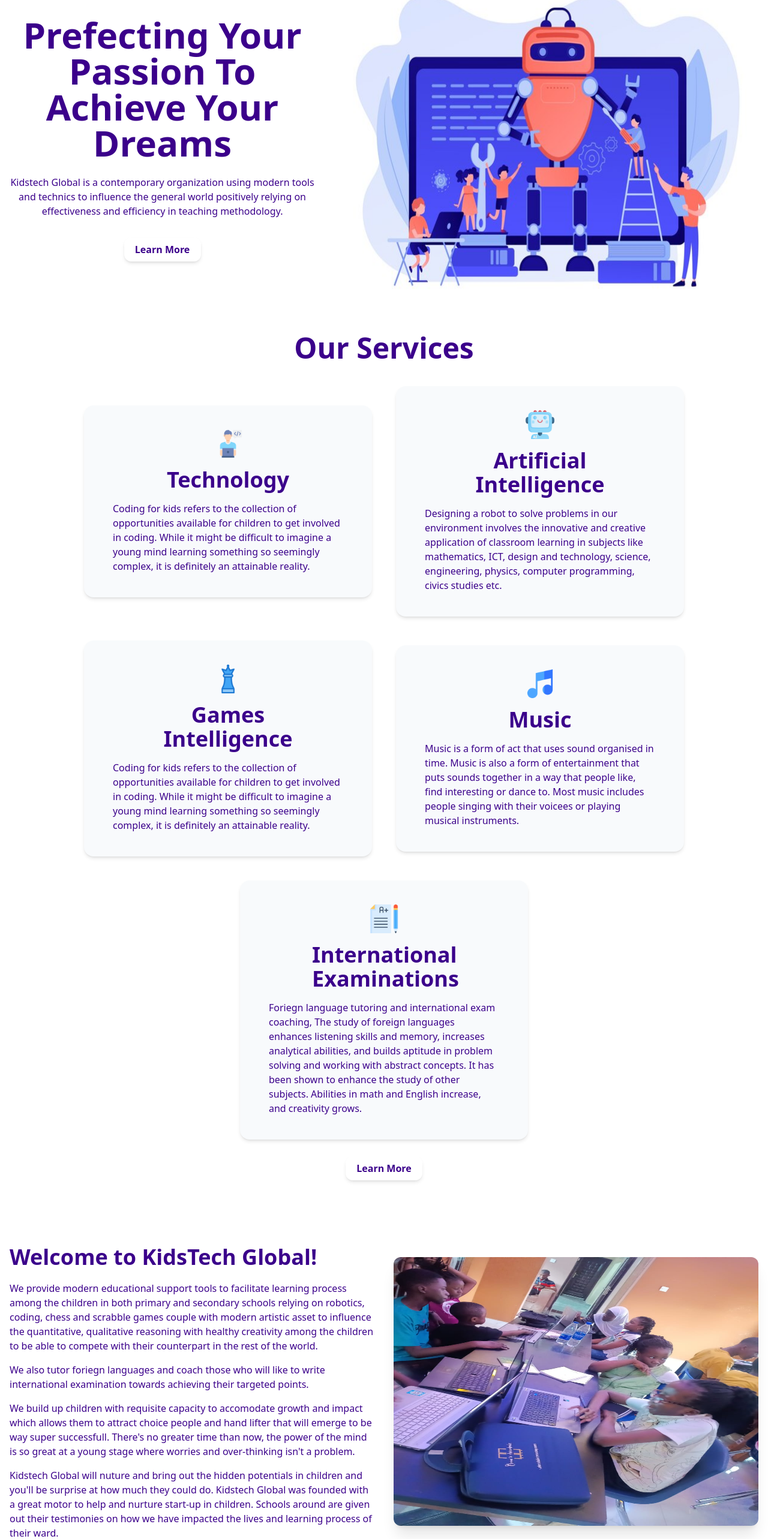
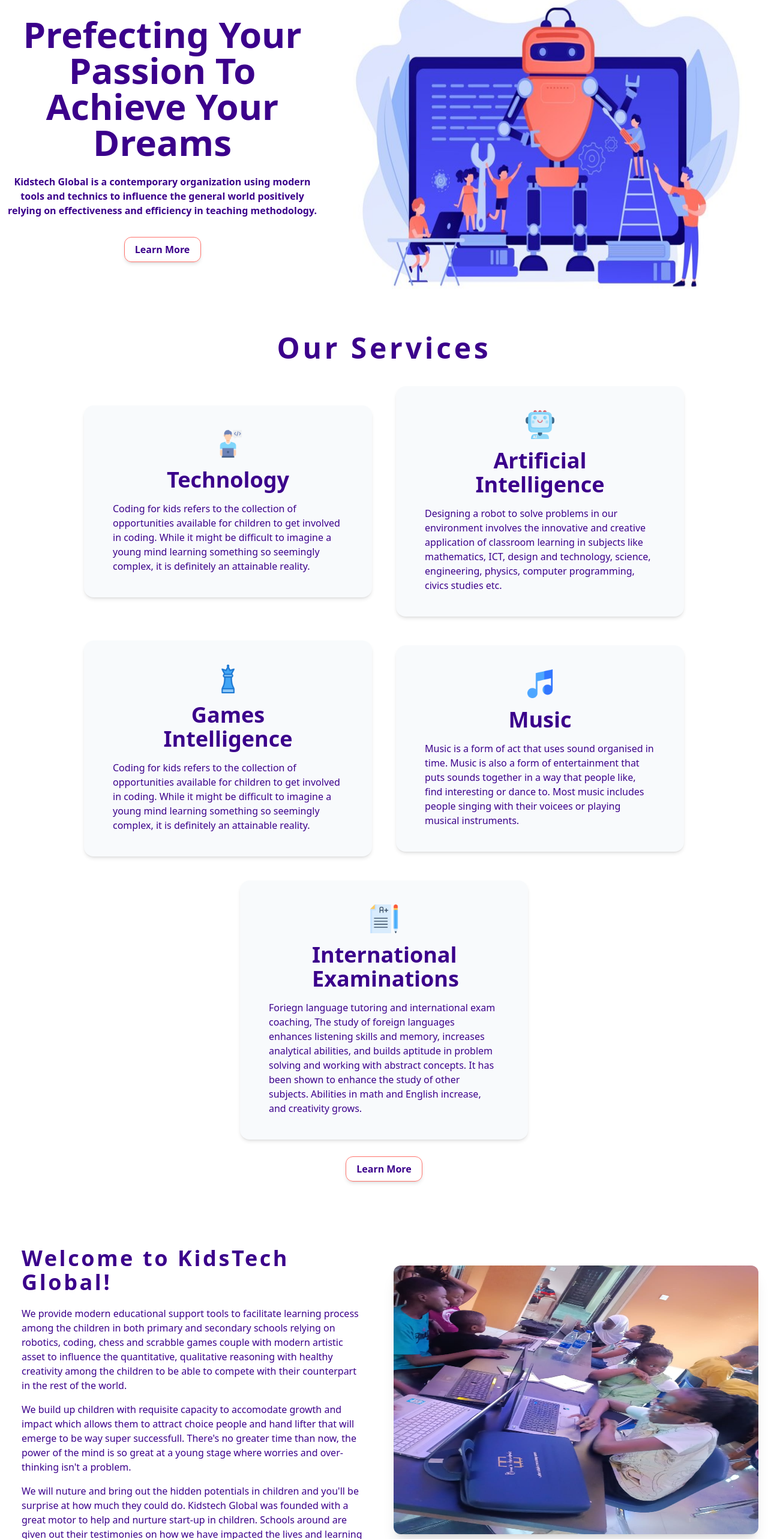
Before and after one commit to th3cr4zycl4y/kidstech, a React (Create React App) app: page / in a window 1280 px wide. Shown: the part 184-2750 px from the top of the page at 60% size. Built offline with nearby package versions, Linux system fonts and the light colour scheme.

Commit message:
little design touch

```diff
--- a/src/components/Footer/Footercon.jsx
+++ b/src/components/Footer/Footercon.jsx
@@ -7,8 +7,8 @@
     <div className=" mx-auto flex lg:py-32 py-10 w-[90%] items-center justify-center">
       <div className="space-y-10 text-center text-white">
         <div className="flex flex-col items-center justify-center space-y-10 lg:space-x-10 lg:flex-row lg:w-full">
-          <div className="space-y-4">
-            <div className="flex items-end justify-center  lg:w-[40%]">
+          <div className="space-y-4 flex flex-col justify-center items-center">
+            <div className="flex items-end justify-center  lg:w-[50%]">
               <img
                 src={logo}
                 className="w-[5rem] h-[5rem]"
@@ -35,22 +35,32 @@
           </div>
         </div>
         <div className="flex justify-center mt-10 align-center">
-          <ul className="flex flex-col items-center justify-center h-full mx-auto space-y-5 text-2xl font-bold text-center text-white lg:flex-row lg:space-y-0 lg:space-x-10">
+          <ul className="flex flex-col items-center justify-center h-full mx-auto space-y-5 text-2xl font-bold text-center  lg:flex-row lg:space-y-0 lg:space-x-10">
             <li>
-              <a href="#Home">Home</a>
+              <a href="#Home" className="text-white">
+                Home
+              </a>
             </li>
             <li>
-              <a href="#ourservice">Our Service</a>
+              <a href="#ourservice" className="text-white">
+                Our Service
+              </a>
             </li>
             <li>
-              <a href="#about">About</a>
+              <a href="#about" className="text-white">
+                About
+              </a>
             </li>
             <li>
-              <a href="#gallery">Gallery</a>
+              <a href="#gallery" className="text-white">
+                Gallery
+              </a>
             </li>
 
             <li>
-              <a href="#contact">Contact</a>
+              <a href="#contact" className="text-white">
+                Contact
+              </a>
             </li>
           </ul>
         </div>
--- a/src/components/Ourservice/Ourservice.jsx
+++ b/src/components/Ourservice/Ourservice.jsx
@@ -6,7 +6,7 @@
     <section id="ourservice" className="container mx-auto">
       <div className="flex flex-col items-center justify-center">
         <h3
-          className="text-4xl lg:text-5xl my-5 text-[#3B008B] font-extrabold"
+          className="text-4xl tracking-widest lg:text-5xl my-5 text-[#3B008B] font-extrabold "
           data-aos="fade-up"
         >
           Our Services
@@ -15,7 +15,7 @@
           <Scard />
         </div>
         <button data-aos="fade-up" className="mt-10 btn">
-          Learn More
+          <a href="#about"> Learn More </a>
         </button>
       </div>
     </section>
--- a/src/components/about/About.jsx
+++ b/src/components/about/About.jsx
@@ -5,9 +5,9 @@
   return (
     <section id="about" className="container py-20 mx-auto h-[100%]">
       <div className="flex flex-col items-center justify-center lg:flex-row">
-        <div className="w-full px-4 mx-auto about-txt lg:w-[50%]">
+        <div className="w-full px-9  md:mx-auto about-txt lg:w-[50%]">
           <h2
-            className="text-3xl my-5 lg:text-4xl text-[#3b008b] font-extrabold"
+            className="text-3xl my-5 tracking-widest lg:text-4xl text-[#3b008b] font-extrabold"
             data-aos="fade-up"
           >
             Welcome to KidsTech Global!
@@ -20,11 +20,7 @@
             reasoning with healthy creativity among the children to be able to
             compete with their counterpart in the rest of the world.
           </p>
-          <p data-aos="fade-up">
-            We also tutor foriegn languages and coach those who will like to
-            write international examination towards achieving their targeted
-            points.
-          </p>
+
           <p data-aos="fade-up">
             We build up children with requisite capacity to accomodate growth
             and impact which allows them to attract choice people and hand
@@ -33,11 +29,11 @@
             stage where worries and over-thinking isn't a problem.
           </p>
           <p data-aos="fade-up">
-            Kidstech Global will nuture and bring out the hidden potentials in
-            children and you'll be surprise at how much they could do. Kidstech
-            Global was founded with a great motor to help and nurture start-up
-            in children. Schools around are given out their testimonies on how
-            we have impacted the lives and learning process of their ward.
+            We will nuture and bring out the hidden potentials in children and
+            you'll be surprise at how much they could do. Kidstech Global was
+            founded with a great motor to help and nurture start-up in children.
+            Schools around are given out their testimonies on how we have
+            impacted the lives and learning process of their ward.
           </p>
         </div>
         <div className="p-4 lg:w-[50%] h-[30rem]" data-aos="fade-up">
--- a/src/components/contact/contact.jsx
+++ b/src/components/contact/contact.jsx
@@ -7,14 +7,16 @@
     <section id="contact" className="container h-full mx-auto ">
       <div className="lg:flex">
         <div className=" mx-4 lg:w-[50%]">
-          <h3 className="text-3xl font-extrabold text-[#3B008B] py-5">
+          <h3 className="text-3xl font-extrabold tracking-widest text-[#3B008B] py-10">
             GET IN TOUCH
           </h3>
 
           <div className="space-y-10 info ">
             <div>
               <FaEnvelope className="icon" />
-              <p>Example@example.com</p>
+              <a href="mailto:adese.adeniran2012@gmail.com">
+                adese.adeniran2012@gmail.com
+              </a>
             </div>
             <div>
               <FaPhoneAlt className="icon" />
@@ -24,7 +26,7 @@
             </div>
             <div>
               <FaMapMarkerAlt className="icon" />
-              <p>No 13 olowoira road beside WestGate SuperMarkert </p>
+              <p>No 13 olowora road beside WestGate SuperMarket </p>
             </div>
           </div>
         </div>
--- a/src/components/gallery/Gallery.jsx
+++ b/src/components/gallery/Gallery.jsx
@@ -46,7 +46,7 @@
   };
   return (
     <section className="container mx-auto " id="gallery">
-      <h2 className="text-3xl font-extrabold text-center lg:text-4xl text-[#3B008B]  ">
+      <h2 className="text-3xl tracking-widest font-extrabold text-center lg:text-4xl text-[#3B008B]  ">
         Gallery
       </h2>
       <div className="h-[30rem] w-[full] flex flex-col item-center justify-center">
--- a/src/components/home/home.jsx
+++ b/src/components/home/home.jsx
@@ -11,12 +11,14 @@
         <h1 className="text-4xl text-[#3B008B] font-bold  lg:font-extrabold pb-6 lg:text-6xl text-">
           Prefecting Your Passion To Achieve Your Dreams
         </h1>
-        <p className="font-slim text-[#3B008B] mb-6">
+        <p className="font-bold text-[#3B008B] mb-6">
           Kidstech Global is a contemporary organization using modern tools and
           technics to influence the general world positively relying on
           effectiveness and efficiency in teaching methodology.
         </p>
-        <button className=" btn">Learn More</button>
+        <button className="btn">
+          <a href="#about">Learn More</a>
+        </button>
       </div>
       <div className="flex justify-center align-center">
         <img src={robotimg} alt="Robot" />
--- a/src/index.css
+++ b/src/index.css
@@ -10,8 +10,17 @@
 }
 
 .btn {
-  @apply m-2 p-2  w-32 text-[#3b008b] font-bold   rounded-xl hover:bg-[#FF736C] hover:text-white hover:border-[#FF736C] shadow-md hover:shadow-xl;
+  @apply m-2 p-2  w-32 text-[#3b008b] font-bold   rounded-xl hover:bg-[#FF736C] hover:text-white hover:border-[#FF736C] shadow-md hover:shadow-xl border border-[#FF736C];
 }
+
+.btn a {
+  @apply p-0 m-0;
+}
+
+.btn:hover a {
+  color: white;
+}
+
 .about-txt p {
   @apply text-[#3b008b] my-4;
 }
@@ -20,7 +29,8 @@
   @apply flex items-center;
 }
 
-.info div p {
+.info div > p,
+a {
   @apply ml-4 text-[#3B008B] font-bold;
 }
 
```
